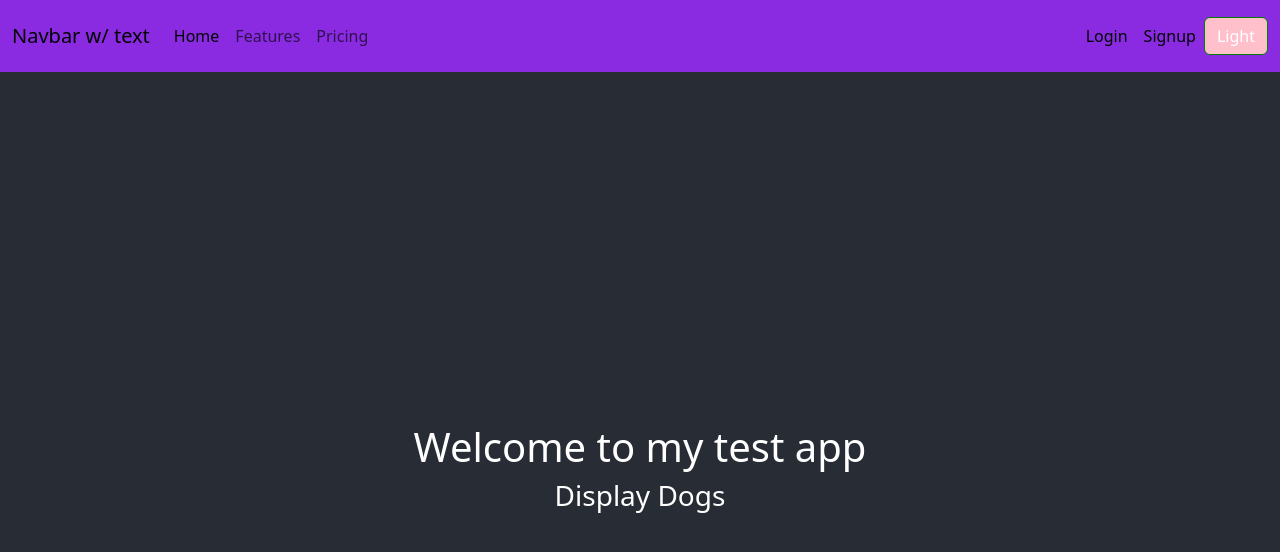
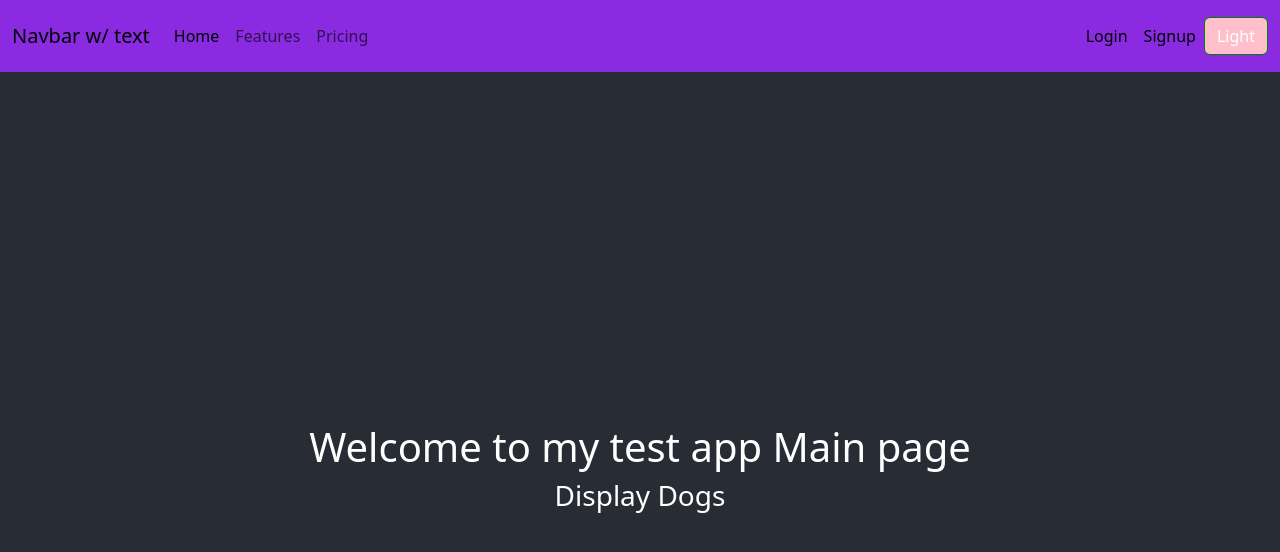
Before and after one commit to shivangi0109/test-app, a React (Create React App) app in the folder frontend/: page / in a window 1280 px wide. Shown: the top 552 px of the page. Built offline with nearby package versions, Linux system fonts and the light colour scheme.

Commit message:
Once loggedin, navigate user to the main page by using useNavigate hook from react-router-dom

```diff
--- a/frontend/src/components/Login/Login.jsx
+++ b/frontend/src/components/Login/Login.jsx
@@ -1,5 +1,6 @@
 import { useState } from 'react';
 import { useJwt } from 'react-jwt';
+import { useNavigate } from 'react-router-dom';
 import axios from 'axios';
 
 const Login = () => {
@@ -8,6 +9,7 @@ const Login = () => {
   const [password, setPasword] = useState('');
 
   const { decodedToken } = useJwt(token);
+  const navigate = useNavigate();
 
   const handleSubmit = (e) => {
     e.preventDefault();
@@ -16,6 +18,7 @@ const Login = () => {
         console.log(response);
         const jwtToken = response.data.token;
         setToken(jwtToken);
+        navigate("/");
       })
       .catch((error) => console.log(error))
   }
--- a/frontend/src/components/Main/Main.jsx
+++ b/frontend/src/components/Main/Main.jsx
@@ -1,7 +1,7 @@
 const Main = () => {
   return (
     <>
-      <h1>Welcome to my test app</h1>
+      <h1>Welcome to my test app Main page</h1>
       <h3>Display Dogs</h3>
     </>
    );
```
